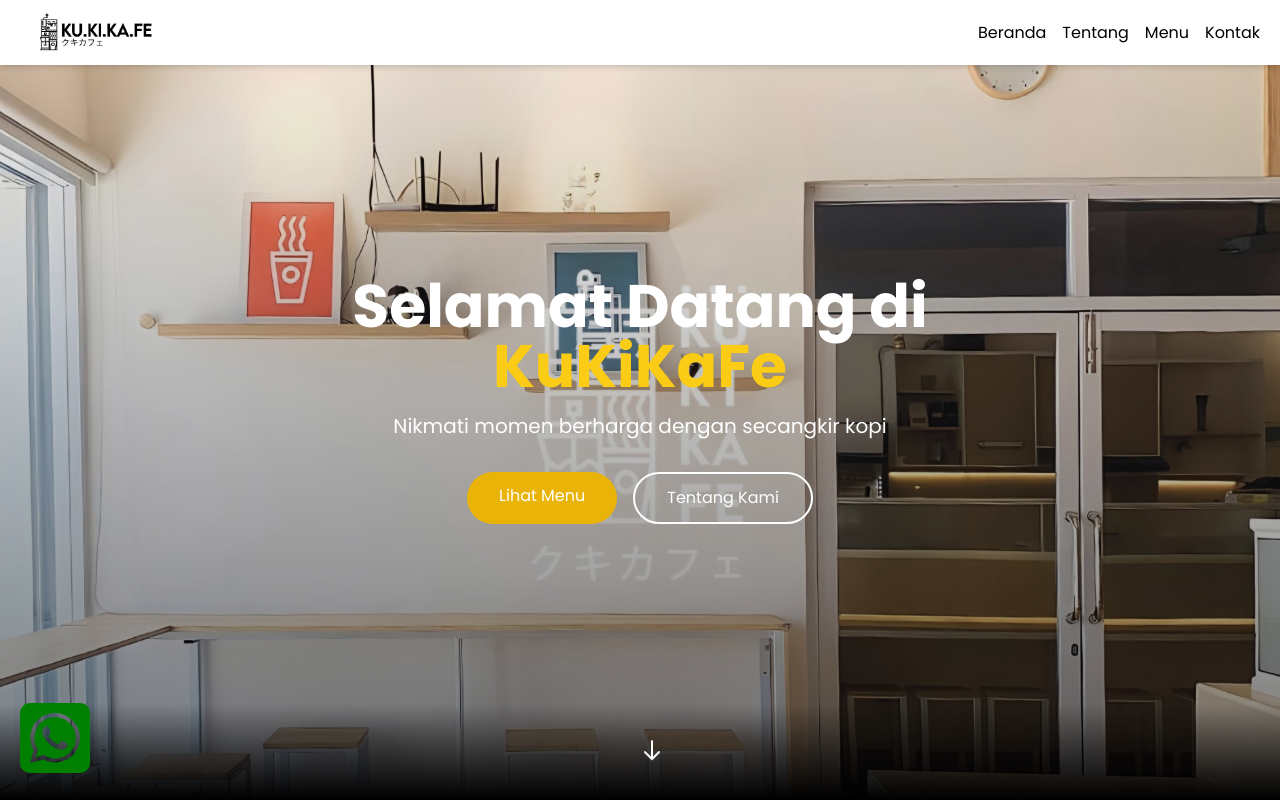
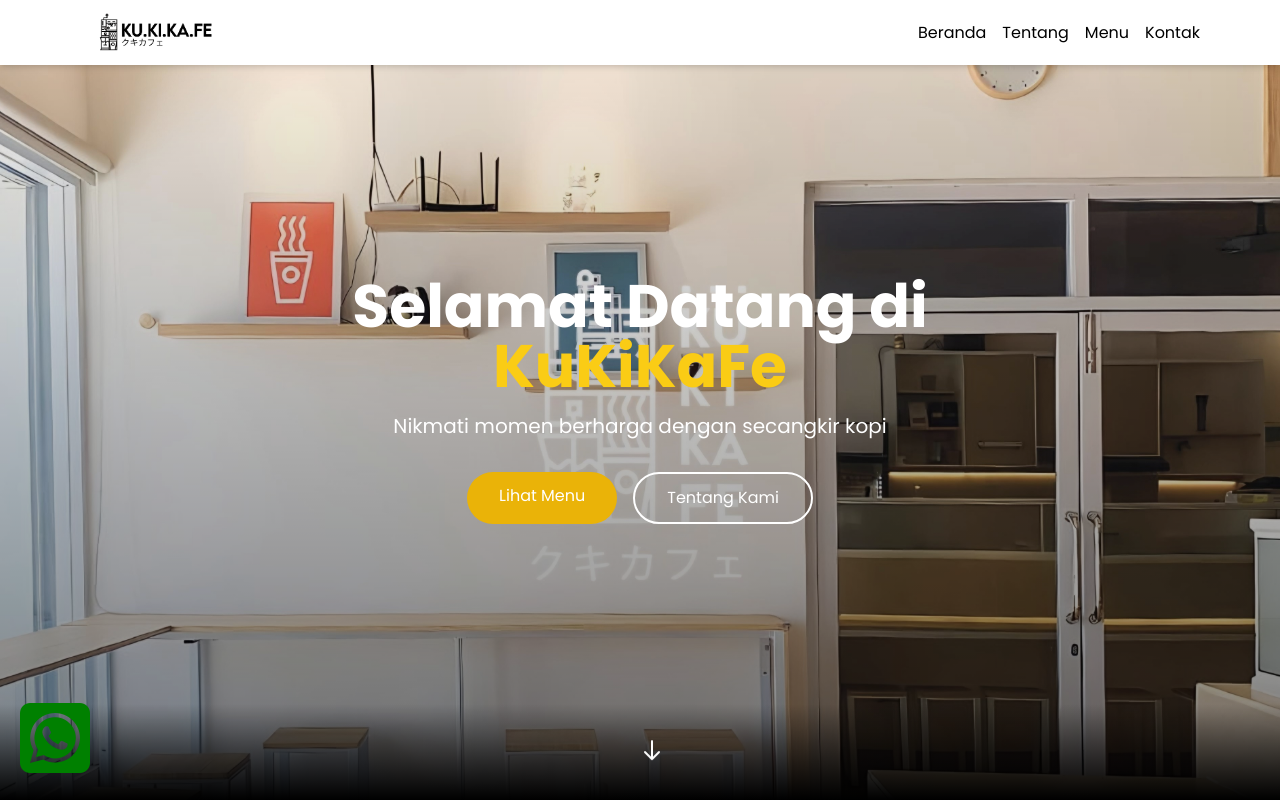
Before and after one commit to Nanzuxza/kukikafe_v2, a website: page index.html in a window 1280 px wide. Shown: the top 800 px of the page. Drawn offline with nearby package versions, Linux system fonts and the light colour scheme.

Commit message:
tambahan padding di navbar

```diff
--- a/index.html
+++ b/index.html
@@ -91,7 +91,7 @@
 </head>
 
 <body class="min-h-screen">
-    <header id="navbar" class="fixed top-0 left-0 right-0 w-full z-50 bg-white shadow-md navbar px-5">
+    <header id="navbar" class="fixed top-0 left-0 right-0 w-full z-50 bg-white shadow-md navbar px-20">
         <div class="container mx-auto py-3 flex justify-between items-center transition-all duration-300">
             <div class="transition-all duration-300">
                 <img src="/img/navbar_kuki_480.png" width="150" alt="kukikafe" class="transition-all duration-300">
```
